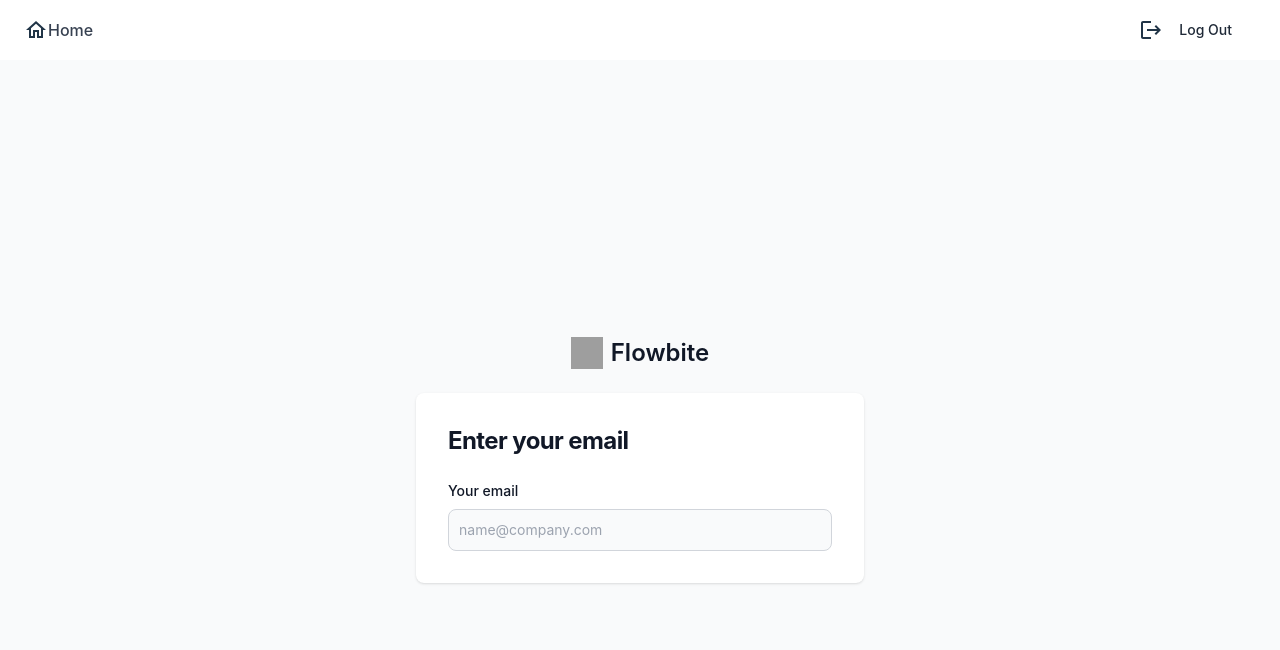
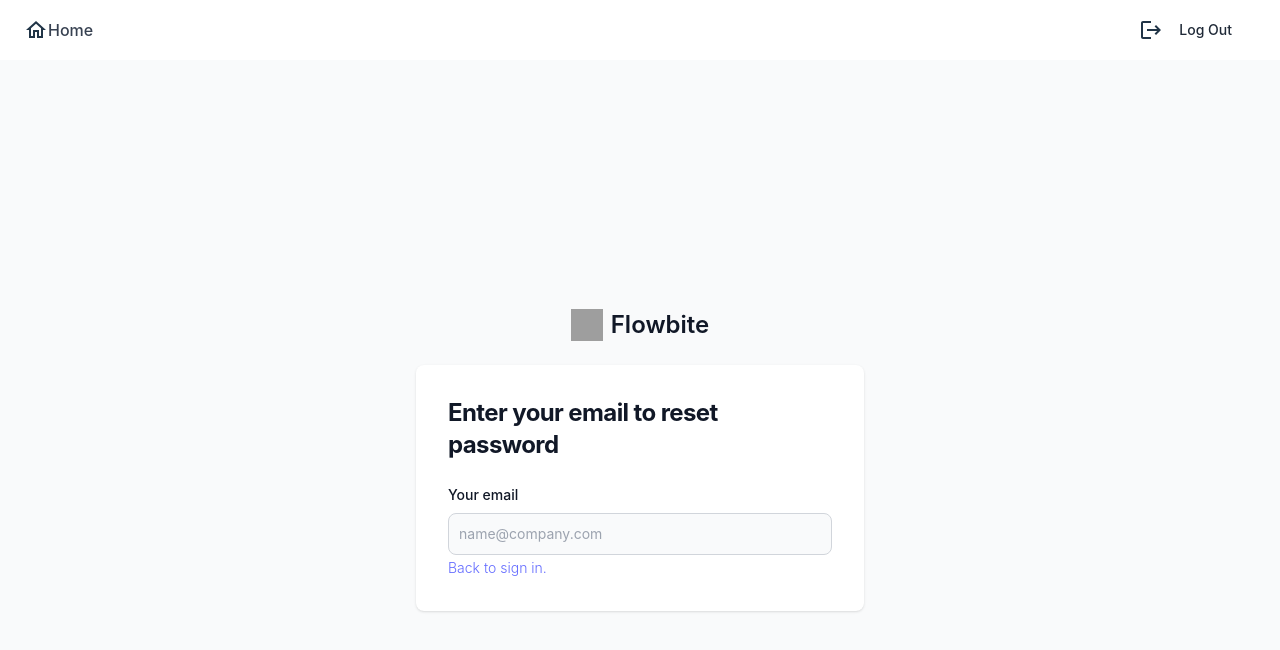
Before and after one commit to Nicolas-ggd/covid19-api-vite-react, a React (Vite) app: page / in a window 1280 px wide. Both pictures are taken after a click on the link "Forgot password?". Shown: the top 650 px of the page. Built offline with nearby package versions, Linux system fonts and the light colour scheme; grey boxes are pictures that could not be loaded.

Commit message:
complete forgot password component && toggle

```diff
--- a/src/components/authorization/SignIn.jsx
+++ b/src/components/authorization/SignIn.jsx
@@ -14,7 +14,6 @@
     });
 
     const toggleForgotPassword = () => {
-        console.log('click')
         setIsForgot(prevIsForgot => !prevIsForgot);
     };
 
@@ -98,7 +97,7 @@
                                         <label htmlFor="remember" className="text-gray-500 dark:text-gray-300">Remember me</label>
                                     </div>
                                 </div>
-                                <a onClick={toggleForgotPassword} className="text-sm font-medium text-primary-600 hover:underline dark:text-primary-500">Forgot password?</a>
+                                <a onClick={toggleForgotPassword} className="text-sm font-medium text-primary-600 hover:underline dark:text-primary-500 cursor-pointer">Forgot password?</a>
                             </div>
 
                             <button onClick={submitSignInData} type="button" className="w-full text-white bg-sky-400 hover:bg-primary-700 focus:ring-4 focus:outline-none focus:ring-primary-300 font-medium rounded-lg text-sm px-5 py-2.5 text-center dark:bg-primary-600 dark:hover:bg-primary-700 dark:focus:ring-primary-800 outline-none">Sign in</button>
@@ -109,7 +108,7 @@
                     </div>
                 </div>
             </div>}
-            {isForgot && <ForgotPassword />}
+            {isForgot && <ForgotPassword toggleForgotPassword={toggleForgotPassword} />}
         </section>
     );
 };
--- a/src/components/forgotPassword/ForgotPassword.jsx
+++ b/src/components/forgotPassword/ForgotPassword.jsx
@@ -1,5 +1,5 @@
 
-export const ForgotPassword = () => {
+export const ForgotPassword = ({ toggleForgotPassword }) => {
     return (
         <section className="bg-gray-50 dark:bg-gray-900">
             <div className="flex flex-col items-center justify-center px-6 py-8 mx-auto md:h-screen lg:py-0">
@@ -10,7 +10,7 @@
                 <div className="w-full bg-white rounded-lg shadow dark:border md:mt-0 sm:max-w-md xl:p-0 dark:bg-gray-800 dark:border-gray-700">
                     <div className="p-6 space-y-4 md:space-y-6 sm:p-8">
                         <h1 className="text-xl font-bold leading-tight tracking-tight text-gray-900 md:text-2xl dark:text-white">
-                            Enter your email
+                            Enter your email to reset password
                         </h1>
                         <form className="space-y-4 md:space-y-6">
                             <div>
@@ -24,8 +24,10 @@
                                     required=""
                                 />
                             </div>
-
                         </form>
+                        <a onClick={toggleForgotPassword} className="text-sm font-light text-primary-600 hover:underline cursor-pointer">
+                            Back to sign in.
+                        </a>
                     </div>
                 </div>
             </div>
```
